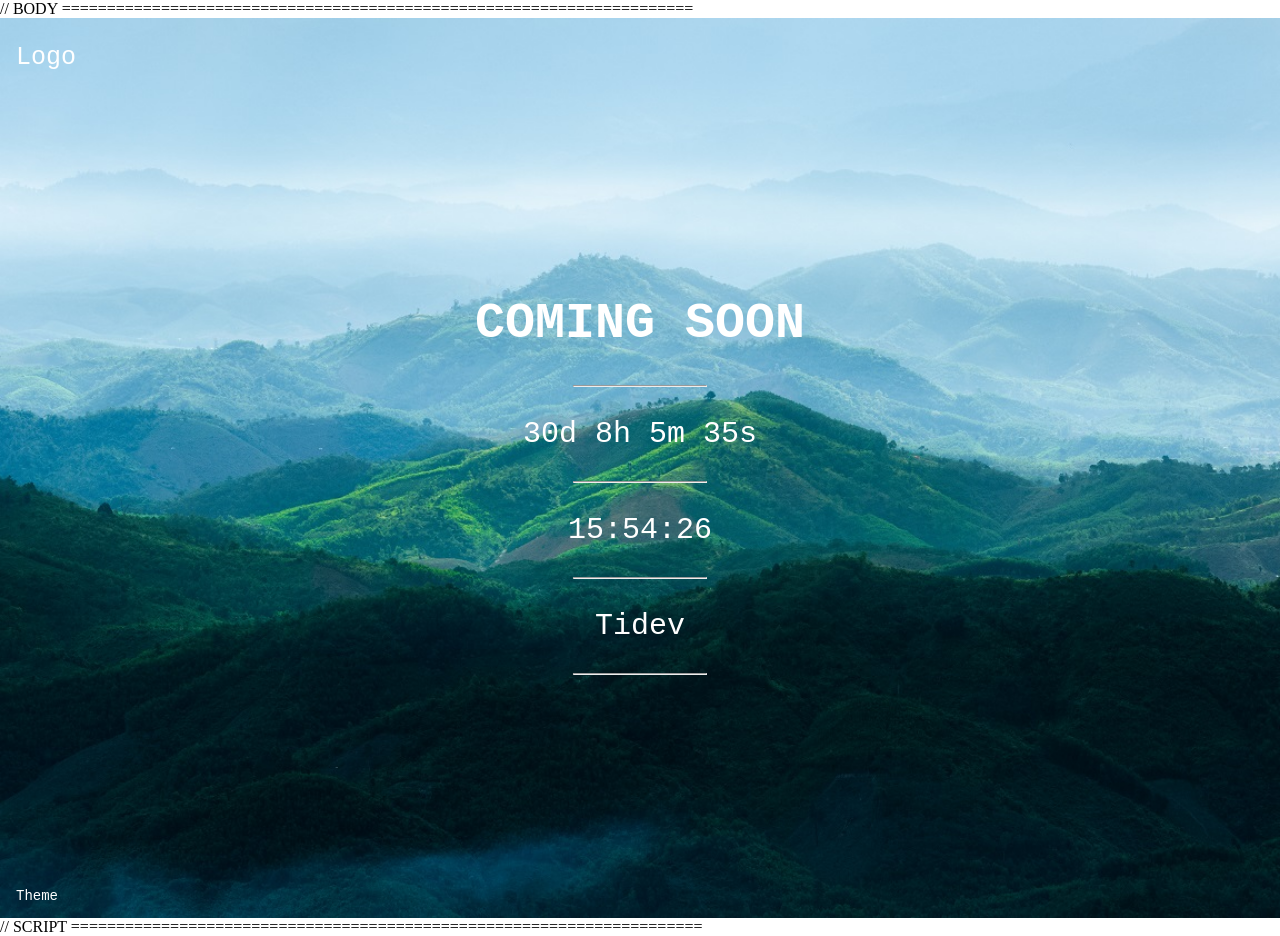
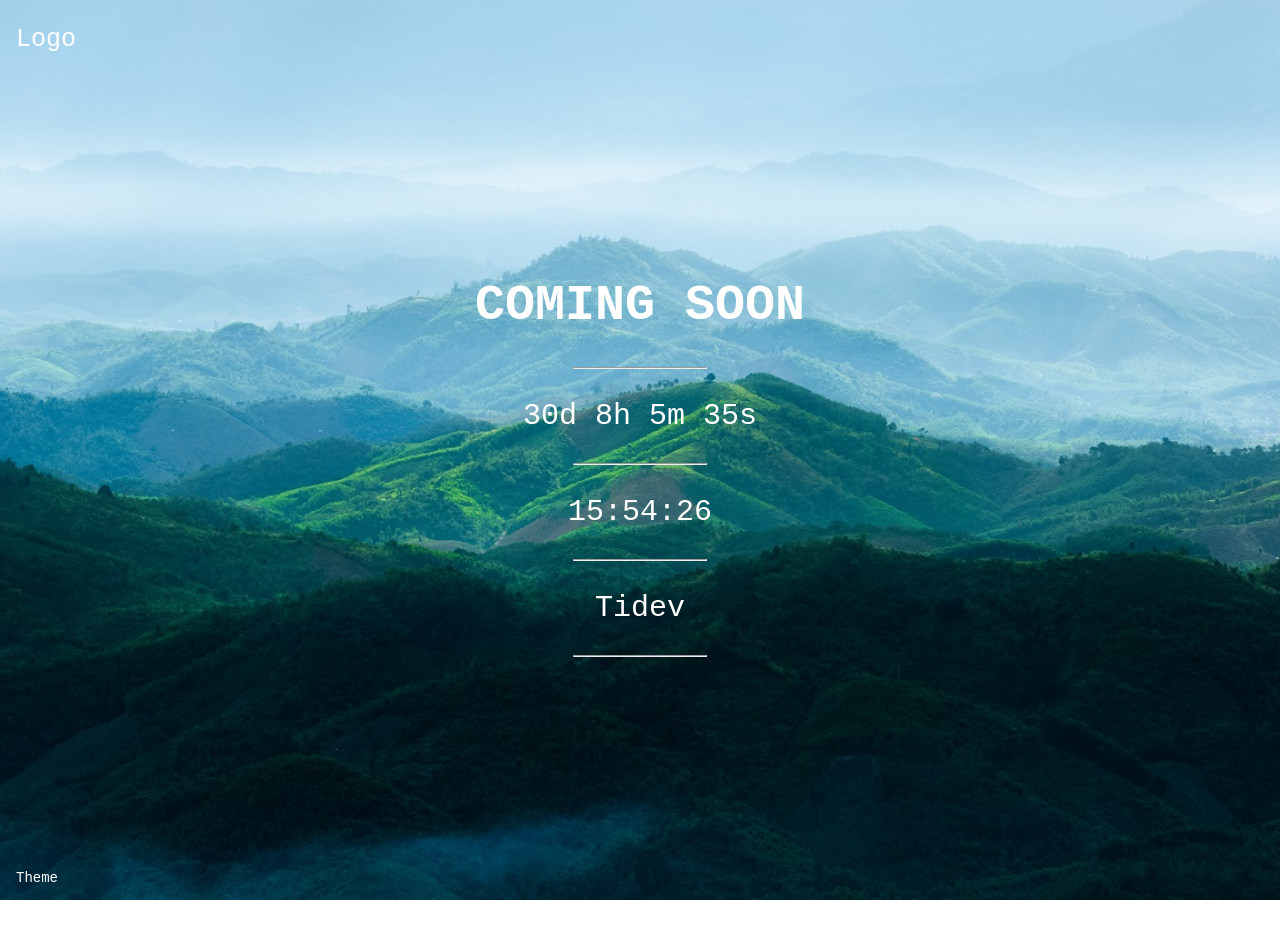
Before and after one commit to khathiatz/khathiatz.github.io, a Jekyll site: the page index.html, which Jekyll copies as it is, in a window 1280 px wide. Built offline with Jekyll 4.4.1, drawn with Linux system fonts in a browser that asks for light colours; after the commit the page ends 900 px from its top, so only the background shows below that.

Commit message:
Update index.html

```diff
--- a/index.html
+++ b/index.html
@@ -66,7 +66,7 @@ a:active {
 </style>
 
 
-// BODY ======================================================================
+<! BODY ====================================================================== >
 <body>
 
 <div class="bgimg">
@@ -89,7 +89,7 @@ a:active {
 </div>
 
 
-// SCRIPT ======================================================================
+<! SCRIPT ====================================================================== >
 <script>
 
 // Set the date we're counting down to
```
